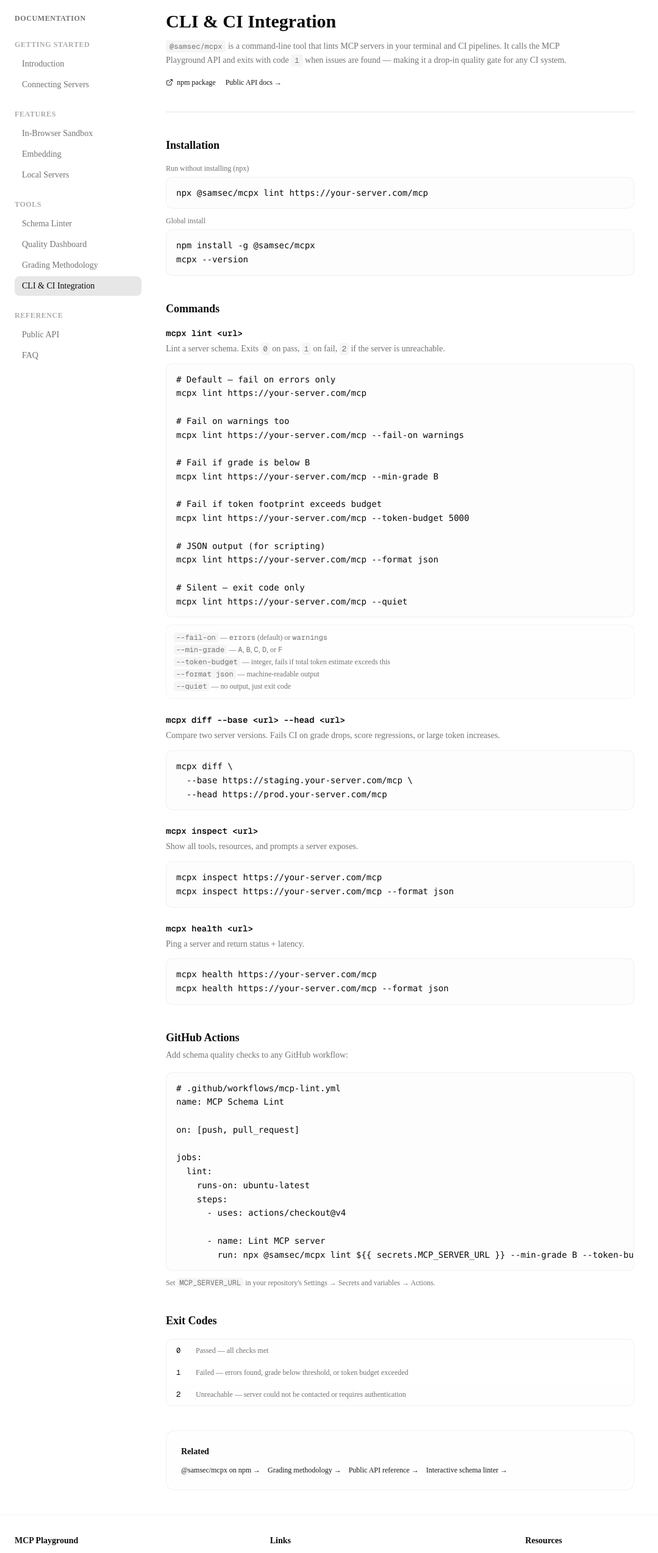
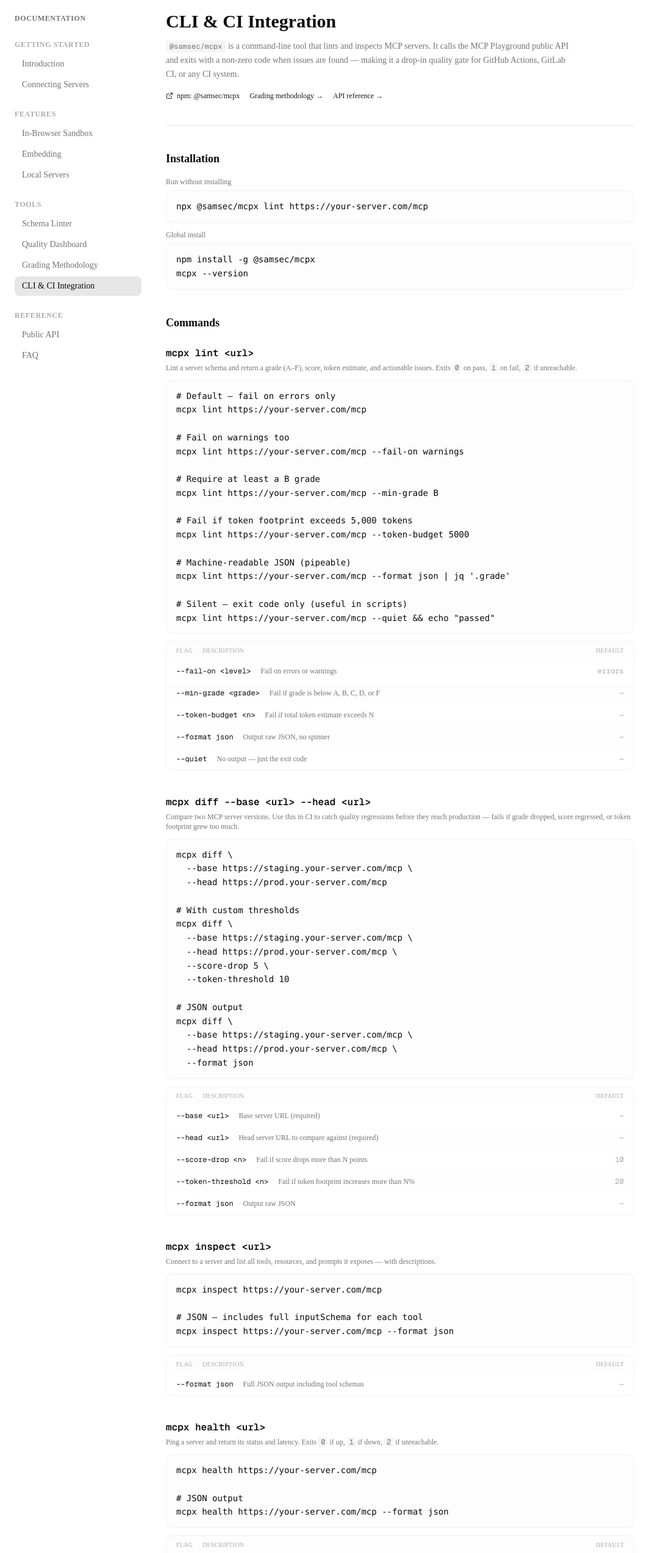
Before and after one commit to sameenchand/mcp-playground, a Next.js app: page /docs/ci in a window 1280 px wide. Shown: the part 80-2626 px from the top of the page at 61% size, without its empty margins (0-1079 px from the left). Built offline with nearby package versions, Linux system fonts and the light colour scheme; no server answers.

Commit message:
docs: expand CLI docs page with full command reference, fix contact email

```diff
--- a/src/app/docs/ci/page.tsx
+++ b/src/app/docs/ci/page.tsx
@@ -7,7 +7,7 @@
 export const metadata: Metadata = {
   title: "CLI & CI Integration — MCP Playground",
   description:
-    "Use mcpx to lint MCP servers in your terminal and CI pipeline. Catch schema regressions, enforce grade thresholds, and gate deploys on quality.",
+    "Use @samsec/mcpx to lint MCP servers in your terminal and CI pipeline. Catch schema regressions, enforce grade thresholds, and gate deploys on quality.",
 };
 
 function CodeBlock({ code, lang = "bash" }: { code: string; lang?: string }) {
@@ -16,9 +16,26 @@
       <div className="absolute top-3 right-3 opacity-0 group-hover:opacity-100 transition-opacity">
         <CopyButton value={code} />
       </div>
-      <pre className={`language-${lang} px-4 py-3.5 text-sm font-mono text-foreground overflow-x-auto leading-relaxed`}>
+      <pre className={`language-${lang} px-4 py-3.5 text-sm font-mono text-foreground overflow-x-auto leading-relaxed whitespace-pre`}>
         <code>{code}</code>
       </pre>
+    </div>
+  );
+}
+
+function OptionsTable({ rows }: { rows: { flag: string; desc: string; default?: string }[] }) {
+  return (
+    <div className="rounded-lg border border-border/50 overflow-hidden text-xs mt-3">
+      <div className="grid grid-cols-[auto_1fr_auto] bg-muted/20 px-4 py-2 text-muted-foreground/60 font-medium uppercase tracking-wide text-[10px] gap-4">
+        <span>Flag</span><span>Description</span><span>Default</span>
+      </div>
+      {rows.map((row, i) => (
+        <div key={row.flag} className={`grid grid-cols-[auto_1fr_auto] items-center px-4 py-2.5 gap-4 ${i % 2 === 0 ? "" : "bg-muted/10"}`}>
+          <code className="font-mono text-foreground whitespace-nowrap">{row.flag}</code>
+          <span className="text-muted-foreground">{row.desc}</span>
+          <code className="font-mono text-muted-foreground/60 whitespace-nowrap">{row.default ?? "—"}</code>
+        </div>
+      ))}
     </div>
   );
 }
@@ -26,15 +43,17 @@
 export default function CIDocsPage() {
   return (
     <div className="space-y-10 text-sm text-muted-foreground leading-relaxed">
+
+      {/* Header */}
       <div>
         <h1 className="text-3xl font-bold text-foreground mb-3">CLI &amp; CI Integration</h1>
         <p className="max-w-2xl">
           <code className="font-mono text-xs bg-muted px-1.5 py-0.5 rounded">@samsec/mcpx</code> is
-          a command-line tool that lints MCP servers in your terminal and CI pipelines. It calls the
-          MCP Playground API and exits with code <code className="font-mono text-xs bg-muted px-1.5 py-0.5 rounded">1</code> when
-          issues are found — making it a drop-in quality gate for any CI system.
+          a command-line tool that lints and inspects MCP servers. It calls the MCP Playground public API
+          and exits with a non-zero code when issues are found — making it a drop-in quality gate for
+          GitHub Actions, GitLab CI, or any CI system.
         </p>
-        <div className="flex items-center gap-4 mt-4">
+        <div className="flex flex-wrap items-center gap-4 mt-4">
           <a
             href="https://www.npmjs.com/package/@samsec/mcpx"
             target="_blank"
@@ -42,10 +61,13 @@
             className="inline-flex items-center gap-1.5 text-xs text-primary hover:underline underline-offset-4"
           >
             <ExternalLink className="h-3 w-3" />
-            npm package
+            npm: @samsec/mcpx
           </a>
+          <Link href="/docs/grading" className="text-xs text-primary hover:underline underline-offset-4">
+            Grading methodology →
+          </Link>
           <Link href="/docs/api" className="text-xs text-primary hover:underline underline-offset-4">
-            Public API docs →
+            API reference →
           </Link>
         </div>
       </div>
@@ -57,7 +79,7 @@
         <h2 className="text-lg font-semibold text-foreground mb-4">Installation</h2>
         <div className="space-y-3">
           <div>
-            <p className="text-xs text-muted-foreground mb-1.5">Run without installing (npx)</p>
+            <p className="text-xs text-muted-foreground mb-1.5">Run without installing</p>
             <CodeBlock code="npx @samsec/mcpx lint https://your-server.com/mcp" />
           </div>
           <div>
@@ -69,80 +91,153 @@
 
       {/* Commands */}
       <section>
-        <h2 className="text-lg font-semibold text-foreground mb-4">Commands</h2>
-        <div className="space-y-6">
+        <h2 className="text-lg font-semibold text-foreground mb-6">Commands</h2>
+        <div className="space-y-10">
 
-          {/* lint */}
+          {/* mcpx lint */}
           <div>
-            <h3 className="text-sm font-semibold text-foreground mb-1">
-              <code className="font-mono">mcpx lint &lt;url&gt;</code>
+            <h3 className="text-base font-semibold text-foreground mb-1 font-mono">
+              mcpx lint &lt;url&gt;
             </h3>
-            <p className="mb-3">Lint a server schema. Exits <code className="font-mono text-xs bg-muted px-1 py-0.5 rounded">0</code> on pass, <code className="font-mono text-xs bg-muted px-1 py-0.5 rounded">1</code> on fail, <code className="font-mono text-xs bg-muted px-1 py-0.5 rounded">2</code> if the server is unreachable.</p>
+            <p className="mb-3 text-xs">
+              Lint a server schema and return a grade (A–F), score, token estimate, and actionable issues.
+              Exits <code className="font-mono bg-muted px-1 rounded">0</code> on pass,{" "}
+              <code className="font-mono bg-muted px-1 rounded">1</code> on fail,{" "}
+              <code className="font-mono bg-muted px-1 rounded">2</code> if unreachable.
+            </p>
             <CodeBlock code={`# Default — fail on errors only
 mcpx lint https://your-server.com/mcp
 
 # Fail on warnings too
 mcpx lint https://your-server.com/mcp --fail-on warnings
 
-# Fail if grade is below B
+# Require at least a B grade
 mcpx lint https://your-server.com/mcp --min-grade B
 
-# Fail if token footprint exceeds budget
+# Fail if token footprint exceeds 5,000 tokens
 mcpx lint https://your-server.com/mcp --token-budget 5000
 
-# JSON output (for scripting)
-mcpx lint https://your-server.com/mcp --format json
+# Machine-readable JSON (pipeable)
+mcpx lint https://your-server.com/mcp --format json | jq '.grade'
 
-# Silent — exit code only
-mcpx lint https://your-server.com/mcp --quiet`} />
-            <div className="mt-3 rounded-lg bg-muted/10 border border-border/40 p-3 text-xs space-y-1">
-              <p><code className="font-mono bg-muted px-1 rounded">--fail-on</code> — <code className="font-mono">errors</code> (default) or <code className="font-mono">warnings</code></p>
-              <p><code className="font-mono bg-muted px-1 rounded">--min-grade</code> — <code className="font-mono">A</code>, <code className="font-mono">B</code>, <code className="font-mono">C</code>, <code className="font-mono">D</code>, or <code className="font-mono">F</code></p>
-              <p><code className="font-mono bg-muted px-1 rounded">--token-budget</code> — integer, fails if total token estimate exceeds this</p>
-              <p><code className="font-mono bg-muted px-1 rounded">--format json</code> — machine-readable output</p>
-              <p><code className="font-mono bg-muted px-1 rounded">--quiet</code> — no output, just exit code</p>
-            </div>
+# Silent — exit code only (useful in scripts)
+mcpx lint https://your-server.com/mcp --quiet && echo "passed"`} />
+            <OptionsTable rows={[
+              { flag: "--fail-on <level>", desc: "Fail on errors or warnings", default: "errors" },
+              { flag: "--min-grade <grade>", desc: "Fail if grade is below A, B, C, D, or F", default: "—" },
+              { flag: "--token-budget <n>", desc: "Fail if total token estimate exceeds N", default: "—" },
+              { flag: "--format json", desc: "Output raw JSON, no spinner", default: "—" },
+              { flag: "--quiet", desc: "No output — just the exit code", default: "—" },
+            ]} />
           </div>
 
-          {/* diff */}
+          {/* mcpx diff */}
           <div>
-            <h3 className="text-sm font-semibold text-foreground mb-1">
-              <code className="font-mono">mcpx diff --base &lt;url&gt; --head &lt;url&gt;</code>
+            <h3 className="text-base font-semibold text-foreground mb-1 font-mono">
+              mcpx diff --base &lt;url&gt; --head &lt;url&gt;
             </h3>
-            <p className="mb-3">Compare two server versions. Fails CI on grade drops, score regressions, or large token increases.</p>
+            <p className="mb-3 text-xs">
+              Compare two MCP server versions. Use this in CI to catch quality regressions before they
+              reach production — fails if grade dropped, score regressed, or token footprint grew too much.
+            </p>
             <CodeBlock code={`mcpx diff \\
   --base https://staging.your-server.com/mcp \\
-  --head https://prod.your-server.com/mcp`} />
+  --head https://prod.your-server.com/mcp
+
+# With custom thresholds
+mcpx diff \\
+  --base https://staging.your-server.com/mcp \\
+  --head https://prod.your-server.com/mcp \\
+  --score-drop 5 \\
+  --token-threshold 10
+
+# JSON output
+mcpx diff \\
+  --base https://staging.your-server.com/mcp \\
+  --head https://prod.your-server.com/mcp \\
+  --format json`} />
+            <OptionsTable rows={[
+              { flag: "--base <url>", desc: "Base server URL (required)", default: "—" },
+              { flag: "--head <url>", desc: "Head server URL to compare against (required)", default: "—" },
+              { flag: "--score-drop <n>", desc: "Fail if score drops more than N points", default: "10" },
+              { flag: "--token-threshold <n>", desc: "Fail if token footprint increases more than N%", default: "20" },
+              { flag: "--format json", desc: "Output raw JSON", default: "—" },
+            ]} />
           </div>
 
-          {/* inspect */}
+          {/* mcpx inspect */}
           <div>
-            <h3 className="text-sm font-semibold text-foreground mb-1">
-              <code className="font-mono">mcpx inspect &lt;url&gt;</code>
+            <h3 className="text-base font-semibold text-foreground mb-1 font-mono">
+              mcpx inspect &lt;url&gt;
             </h3>
-            <p className="mb-3">Show all tools, resources, and prompts a server exposes.</p>
+            <p className="mb-3 text-xs">
+              Connect to a server and list all tools, resources, and prompts it exposes — with descriptions.
+            </p>
             <CodeBlock code={`mcpx inspect https://your-server.com/mcp
+
+# JSON — includes full inputSchema for each tool
 mcpx inspect https://your-server.com/mcp --format json`} />
+            <OptionsTable rows={[
+              { flag: "--format json", desc: "Full JSON output including tool schemas", default: "—" },
+            ]} />
           </div>
 
-          {/* health */}
+          {/* mcpx health */}
           <div>
-            <h3 className="text-sm font-semibold text-foreground mb-1">
-              <code className="font-mono">mcpx health &lt;url&gt;</code>
+            <h3 className="text-base font-semibold text-foreground mb-1 font-mono">
+              mcpx health &lt;url&gt;
             </h3>
-            <p className="mb-3">Ping a server and return status + latency.</p>
+            <p className="mb-3 text-xs">
+              Ping a server and return its status and latency. Exits{" "}
+              <code className="font-mono bg-muted px-1 rounded">0</code> if up,{" "}
+              <code className="font-mono bg-muted px-1 rounded">1</code> if down,{" "}
+              <code className="font-mono bg-muted px-1 rounded">2</code> if unreachable.
+            </p>
             <CodeBlock code={`mcpx health https://your-server.com/mcp
+
+# JSON output
 mcpx health https://your-server.com/mcp --format json`} />
+            <OptionsTable rows={[
+              { flag: "--format json", desc: "Output JSON with status, latencyMs, url", default: "—" },
+            ]} />
           </div>
+
+        </div>
+      </section>
+
+      {/* Exit codes */}
+      <section>
+        <h2 className="text-lg font-semibold text-foreground mb-4">Exit Codes</h2>
+        <div className="rounded-lg border border-border/50 overflow-hidden text-xs">
+          {[
+            { code: "0", meaning: "Passed — grade meets threshold, no blocking issues" },
+            { code: "1", meaning: "Failed — errors found, grade below min-grade, or token budget exceeded" },
+            { code: "2", meaning: "Unreachable — server could not be contacted, timed out, or requires auth" },
+          ].map((row, i) => (
+            <div key={row.code} className={`flex items-center gap-4 px-4 py-2.5 ${i % 2 === 0 ? "bg-muted/10" : ""}`}>
+              <code className="font-mono text-foreground w-4 shrink-0">{row.code}</code>
+              <span>{row.meaning}</span>
+            </div>
+          ))}
         </div>
       </section>
 
       {/* GitHub Actions */}
       <section>
-        <h2 className="text-lg font-semibold text-foreground mb-1">GitHub Actions</h2>
-        <p className="mb-4">Add schema quality checks to any GitHub workflow:</p>
-        <CodeBlock lang="yaml" code={`# .github/workflows/mcp-lint.yml
-name: MCP Schema Lint
+        <h2 className="text-lg font-semibold text-foreground mb-2">GitHub Actions</h2>
+        <p className="mb-4 text-xs">Add a quality gate to any workflow in one step:</p>
+
+        <div className="space-y-4">
+          <div>
+            <p className="text-xs text-muted-foreground mb-1.5">Minimal — fail CI on errors</p>
+            <CodeBlock lang="yaml" code={`- name: Lint MCP server
+  run: npx @samsec/mcpx lint \${{ secrets.MCP_SERVER_URL }}`} />
+          </div>
+
+          <div>
+            <p className="text-xs text-muted-foreground mb-1.5">Full workflow with grade + token gates</p>
+            <CodeBlock lang="yaml" code={`# .github/workflows/mcp-lint.yml
+name: MCP Schema Quality
 
 on: [push, pull_request]
 
@@ -153,33 +248,79 @@
       - uses: actions/checkout@v4
 
       - name: Lint MCP server
-        run: npx @samsec/mcpx lint \${{ secrets.MCP_SERVER_URL }} --min-grade B --token-budget 5000`} />
+        run: |
+          npx @samsec/mcpx lint \${{ secrets.MCP_SERVER_URL }} \\
+            --min-grade B \\
+            --token-budget 5000`} />
+          </div>
+
+          <div>
+            <p className="text-xs text-muted-foreground mb-1.5">Diff — catch regressions on PRs</p>
+            <CodeBlock lang="yaml" code={`- name: Diff MCP schema
+  run: |
+    npx @samsec/mcpx diff \\
+      --base \${{ secrets.MCP_STAGING_URL }} \\
+      --head \${{ secrets.MCP_PROD_URL }} \\
+      --score-drop 5 \\
+      --token-threshold 10`} />
+          </div>
+        </div>
+
         <p className="mt-3 text-xs text-muted-foreground">
-          Set <code className="font-mono bg-muted px-1 rounded">MCP_SERVER_URL</code> in your repository&apos;s Settings → Secrets and variables → Actions.
+          Add <code className="font-mono bg-muted px-1 rounded">MCP_SERVER_URL</code> in your repository&apos;s{" "}
+          Settings → Secrets and variables → Actions.
         </p>
       </section>
 
-      {/* Exit codes */}
+      {/* Grading reference */}
       <section>
-        <h2 className="text-lg font-semibold text-foreground mb-4">Exit Codes</h2>
-        <div className="rounded-lg border border-border/50 overflow-hidden text-xs">
-          {[
-            { code: "0", meaning: "Passed — all checks met" },
-            { code: "1", meaning: "Failed — errors found, grade below threshold, or token budget exceeded" },
-            { code: "2", meaning: "Unreachable — server could not be contacted or requires authentication" },
-          ].map((row, i) => (
-            <div key={row.code} className={`flex items-center gap-4 px-4 py-2.5 ${i % 2 === 0 ? "bg-muted/10" : ""}`}>
-              <code className="font-mono text-foreground w-4 shrink-0">{row.code}</code>
-              <span>{row.meaning}</span>
+        <h2 className="text-lg font-semibold text-foreground mb-4">Grading Reference</h2>
+        <div className="grid sm:grid-cols-2 gap-4">
+          <div>
+            <p className="text-xs font-medium text-foreground mb-2">Deductions per issue</p>
+            <div className="rounded-lg border border-border/50 overflow-hidden text-xs">
+              {[
+                { severity: "Error", pts: "−15 pts" },
+                { severity: "Warning", pts: "−5 pts" },
+                { severity: "Info", pts: "−1 pt" },
+              ].map((row, i) => (
+                <div key={row.severity} className={`flex justify-between px-4 py-2.5 ${i % 2 === 0 ? "bg-muted/10" : ""}`}>
+                  <span>{row.severity}</span>
+                  <code className="font-mono text-muted-foreground">{row.pts}</code>
+                </div>
+              ))}
             </div>
-          ))}
+          </div>
+          <div>
+            <p className="text-xs font-medium text-foreground mb-2">Grade thresholds</p>
+            <div className="rounded-lg border border-border/50 overflow-hidden text-xs">
+              {[
+                { grade: "A", range: "90–100" },
+                { grade: "B", range: "75–89" },
+                { grade: "C", range: "60–74" },
+                { grade: "D", range: "40–59" },
+                { grade: "F", range: "0–39" },
+              ].map((row, i) => (
+                <div key={row.grade} className={`flex justify-between px-4 py-2.5 ${i % 2 === 0 ? "bg-muted/10" : ""}`}>
+                  <code className="font-mono text-foreground font-semibold">{row.grade}</code>
+                  <span className="text-muted-foreground">{row.range}</span>
+                </div>
+              ))}
+            </div>
+          </div>
         </div>
+        <p className="mt-3 text-xs">
+          A server with zero tools, resources, and prompts automatically receives grade F.{" "}
+          <Link href="/docs/grading" className="text-primary hover:underline underline-offset-4">
+            Full grading methodology →
+          </Link>
+        </p>
       </section>
 
-      {/* Links */}
+      {/* Related */}
       <section className="rounded-xl border border-border/50 bg-muted/10 p-6">
-        <h2 className="text-sm font-semibold text-foreground mb-1">Related</h2>
-        <div className="flex flex-col sm:flex-row flex-wrap gap-3 mt-3">
+        <h2 className="text-sm font-semibold text-foreground mb-3">Related</h2>
+        <div className="flex flex-col sm:flex-row flex-wrap gap-3">
           <a
             href="https://www.npmjs.com/package/@samsec/mcpx"
             target="_blank"
@@ -199,6 +340,7 @@
           </Link>
         </div>
       </section>
+
     </div>
   );
 }
```
Also changed, not shown: 2 other files (tests, documents, lock files or other folders).
